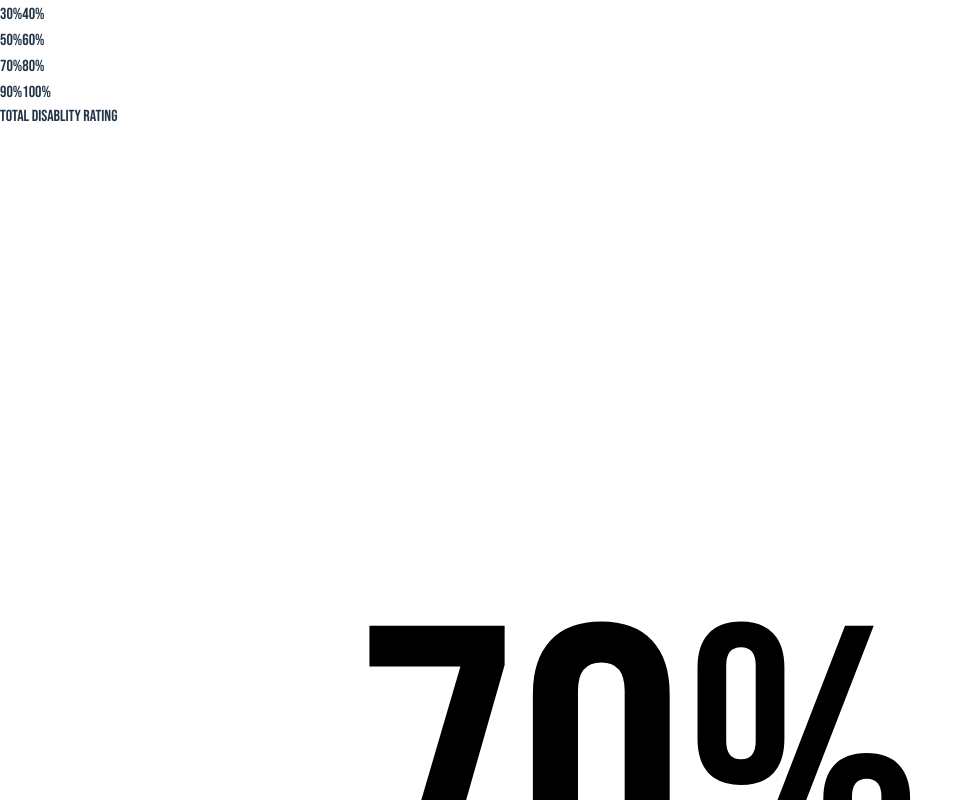
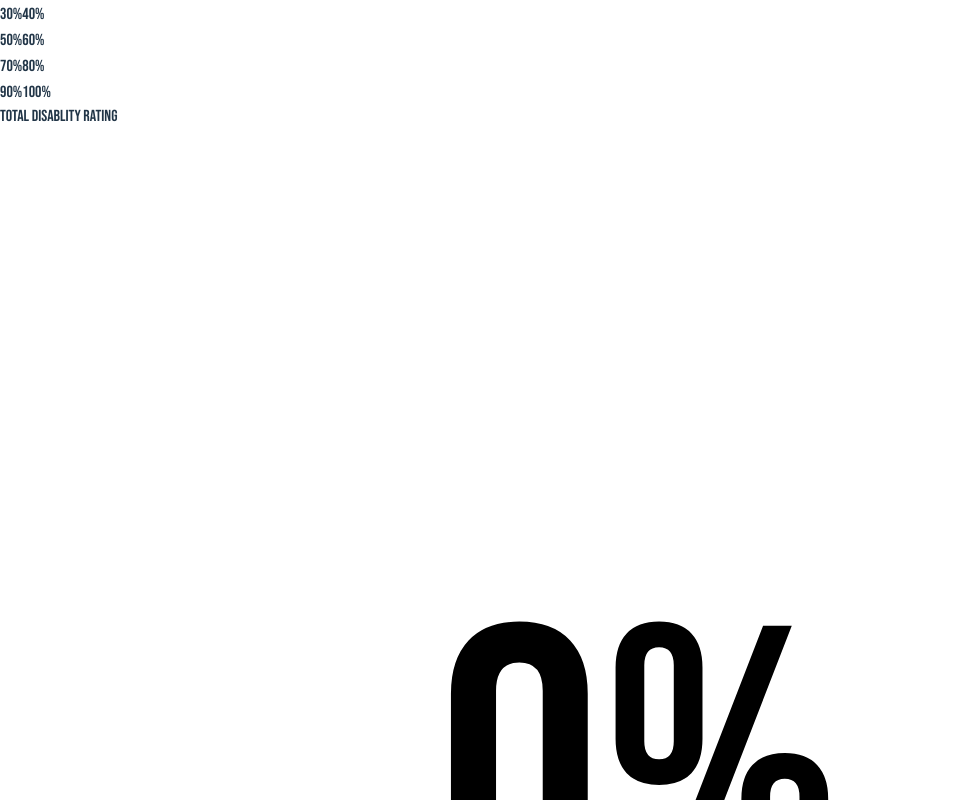
Before and after one commit to srilan/va-calculator, a Preact app: page / in a window 1280 px wide. Shown: the part 3540-4340 px from the top of the page, without its empty margins (0-974 px from the left). Built offline with nearby package versions, Linux system fonts and the light colour scheme; no server answers.

Commit message:
Rating Display

```diff
--- a/src/app.jsx
+++ b/src/app.jsx
@@ -2,9 +2,15 @@ import { useEffect, useState } from 'preact/hooks'
 import { PartSelect } from './components'
 import PercentSelect from './components/PercentSelect'
 import RatingsBtn from './components/RatingsBtn'
+5
 
 export function App() {
   const [ratingId, setRatingId] = useState(1)
+  const [disabilityRating, setDisabilityRating] = useState({
+    bilateralFactor: undefined,
+    calculatedRating: undefined,
+    disabilityRating: undefined,
+  });
   // State for parts to highligt in body diagram
   const [part, setPart] = useState({
     head: false,
@@ -14,6 +20,7 @@ export function App() {
     lleg: false,
     rleg: false
   });
+  const [disabilityLoading, setDisabilityLoading] = useState(false);
   // State for current selected Body Part
   const [partDisplay, setPartDisplay] = useState('Others')
 
@@ -39,6 +46,7 @@ export function App() {
       right_leg: [],
       other: [],
     };
+
     ratings.forEach((elem) => {
       let thePart;
       /**
@@ -66,13 +74,22 @@ export function App() {
         default:
           thePart = 'other';
       }
+
       body[thePart].push(elem.rate);
     })
+
+    setDisabilityLoading(true);
+
     fetch('https://va-calc-be.onrender.com/calculator/disability-rating', {
       method: 'post',
+      headers: {
+        'Content-Type':'application/json'
+      },
       body: JSON.stringify(body),
     }).then((r)=>r.json()).then((res)=> {
-      console.log("res", res)
+      setDisabilityRating(res);
+    }).finally(()=> {
+      setDisabilityLoading(false);
     })
     return body
   }
@@ -94,7 +111,7 @@ export function App() {
         <div className='flex flex-col lg:flex-row'>
 
           {/* Instruction Block */}
-          <div class='pt-10 pb-[60px] lg:pe-[40px] ps-4 lg:pt-5 bg-slate-200 sm:w-full lg:w-2/6 flex flex-col relative lg:border-r-2 border-[#184997] gap-10 justify-center'>
+          <div class='pt-10 pb-[60px] lg:pe-[45px] ps-10 lg:pt-5 bg-slate-200 sm:w-full lg:w-2/6 flex flex-col relative lg:border-r-2 border-[#184997] gap-10 justify-center'>
 
             <div class='absolute bottom-0 right-2/4 translate-x-2/4 lg:translate-x-0 lg:bottom-auto lg:right-[-18px] lg:top-2/4 bebas bg-[#184997] flex px-3 text-xl pt-2 pb-1 lg:rotate-[270deg] text-white rounded-t-xl tracking-wider'>
               STEP 1
@@ -107,6 +124,7 @@ export function App() {
               Choose the specific body part affected by your disability and indicate the percentage of impairment from 0% to 100%.
               </span>
           </div>
+
           {/* Diagram and Percent Buttons */}
           <div class='w-full lg:w-2/4 flex flex-col sm:flex-row justify-evenly relative border-2 border-[#184997]'>
             <div class='border-1 w-full sm:w-1/2 lg:w-1/3 flex flex-col items-center'>
@@ -125,13 +143,12 @@ export function App() {
                   Total Disablity Rating
                 </div>
                  {/* Radial Progress Bar */}
-                <div class="relative w-40 h-40">
+                <div class="relative w-32 h-32">
                   <svg class="w-full h-full" viewBox="0 0 100 100">
 
                     <circle
                       class="text-gray-200 stroke-current"
                       stroke-width="10"
-
                       cx="50"
                       cy="50"
                       r="40"
@@ -146,20 +163,31 @@ export function App() {
                       cy="50"
                       r="40"
                       fill="transparent"
-                      stroke-dashoffset="calc(400 - (200 * 65) / 100)"
+                      stroke-dashoffset={"calc(400 - ("+ disabilityRating.disabilityRating/10 * 40 +" * 65) / 100)"}
                     ></circle>
-                    {/* Change increments by 40. 0 - 400 */}
-                    <text x="50" y="50" font-size="32" text-anchor="middle" alignment-baseline="middle" class='bebas'>70%</text>
-
+                    {/* Change increments by 40. (the 200 one) */}
+                    {disabilityLoading ? (
+                      <>Loading</>
+                    ):(
+                      <text
+                      x="50"
+                      y="50"
+                      font-size="32"
+                      text-anchor="middle"
+                      alignment-baseline="middle"
+                      class='bebas'>
+                        {disabilityRating.calculatedRating?disabilityRating.disabilityRating+'':'0'}%
+                    </text>
+                    )}
                   </svg>
                 </div>
               </div>
 
-              <div class='bebas text-3xl mt-4'>
+              <div class='bebas text-2xl mt-4'>
                 Total Monthly Compensation
               </div>
 
-              <div class='text-2xl mont mt-2'>
+              <div class='text-xl mont'>
                 $ 4,365.60
               </div>
 
```
